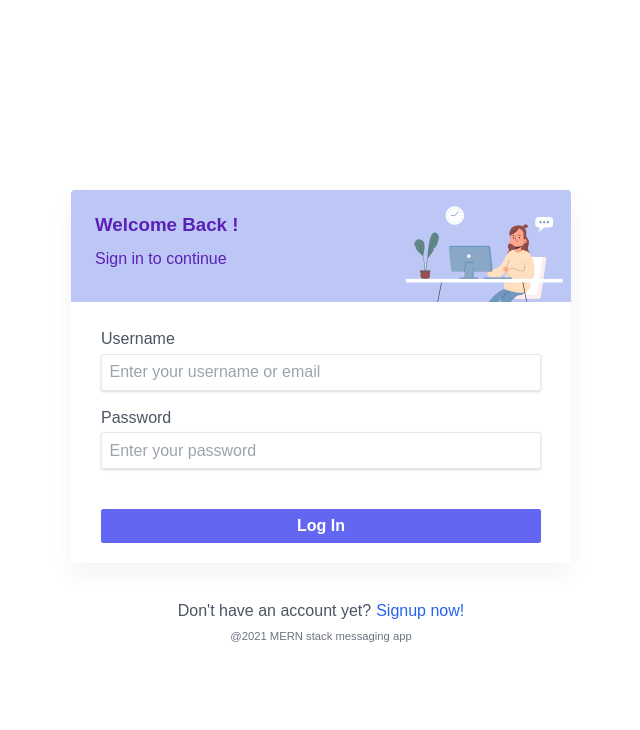
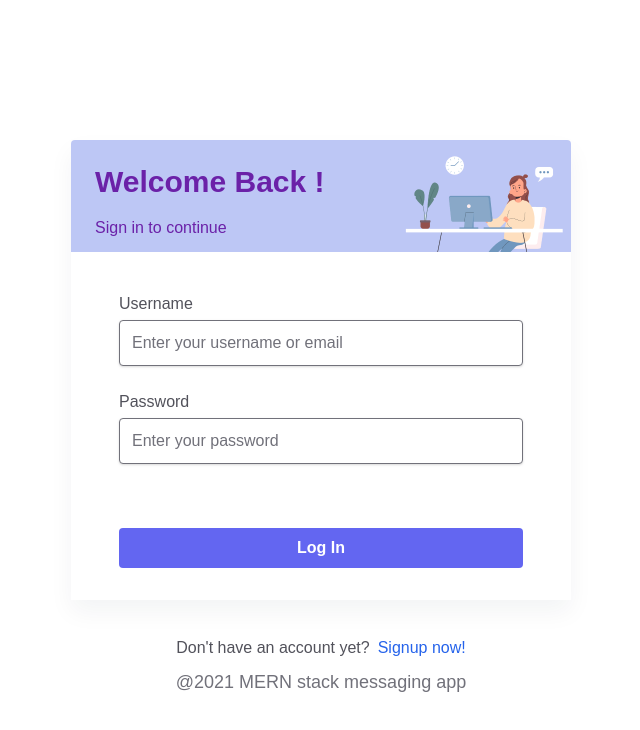
Before and after one commit to Arman92/MessagingApp, a React (Create React App) app in the folder frontend/: page /login in a window 1280 px wide. Shown: the top 730 px of the page, without its empty margins (319-959 px from the left). Built offline with nearby package versions, Linux system fonts and the light colour scheme; no server answers.

Commit message:
Fix styles

```diff
--- a/frontend/src/styles/main.scss
+++ b/frontend/src/styles/main.scss
@@ -4,16 +4,13 @@
 /* stylelint-disable-next-line */
 @tailwind base;
 /* stylelint-disable-next-line */
+@tailwind components;
+/* stylelint-disable-next-line */
 @tailwind utilities;
-
-html {
-  font-size: 10px;
-}
 
 body {
   box-sizing: border-box;
   font-family: 'Work Sans', sans-serif;
-  font-size: 1.6rem;
   -webkit-font-smoothing: antialiased;
   -moz-osx-font-smoothing: grayscale;
   margin: 0;
--- a/frontend/tailwind.config.js
+++ b/frontend/tailwind.config.js
@@ -1,3 +1,5 @@
+const colors = require('tailwindcss/colors');
+
 module.exports = {
   purge: ['./src/**/*.{js,jsx,ts,tsx}', './public/index.html'],
   darkMode: false, // or 'media' or 'class'
@@ -8,9 +10,14 @@ module.exports = {
       mono: ['ui-monospace', 'SFMono-Regular'],
     },
     extend: {},
+    colors: {
+      transparent: 'transparent',
+      current: 'currentColor',
+      ...colors,
+    },
   },
   variants: {
     extend: {},
   },
-  plugins: [],
+  plugins: [require('@tailwindcss/forms')],
 };
```
Also changed, not shown: frontend/package.json (+6 -2 lines), 1 other file (tests, documents, lock files or other folders).
